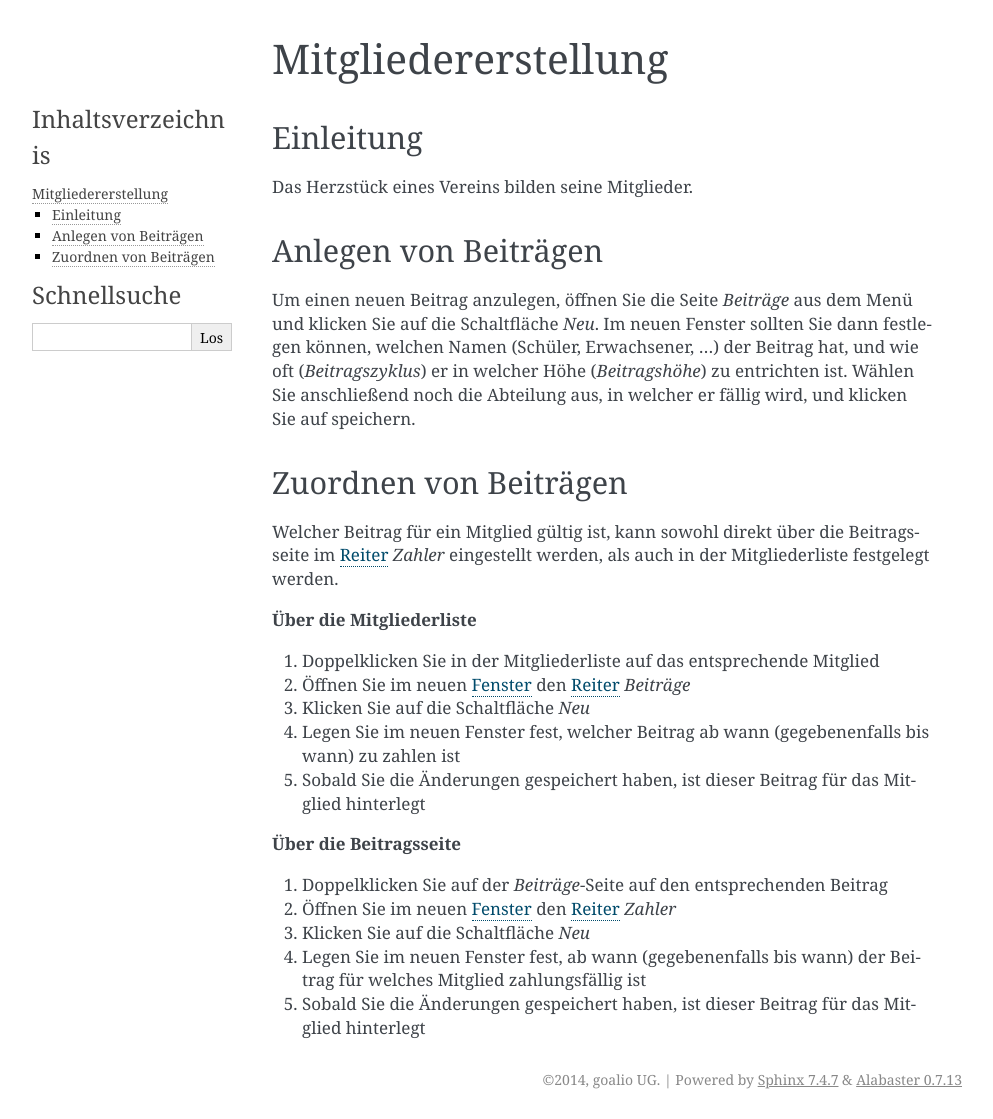
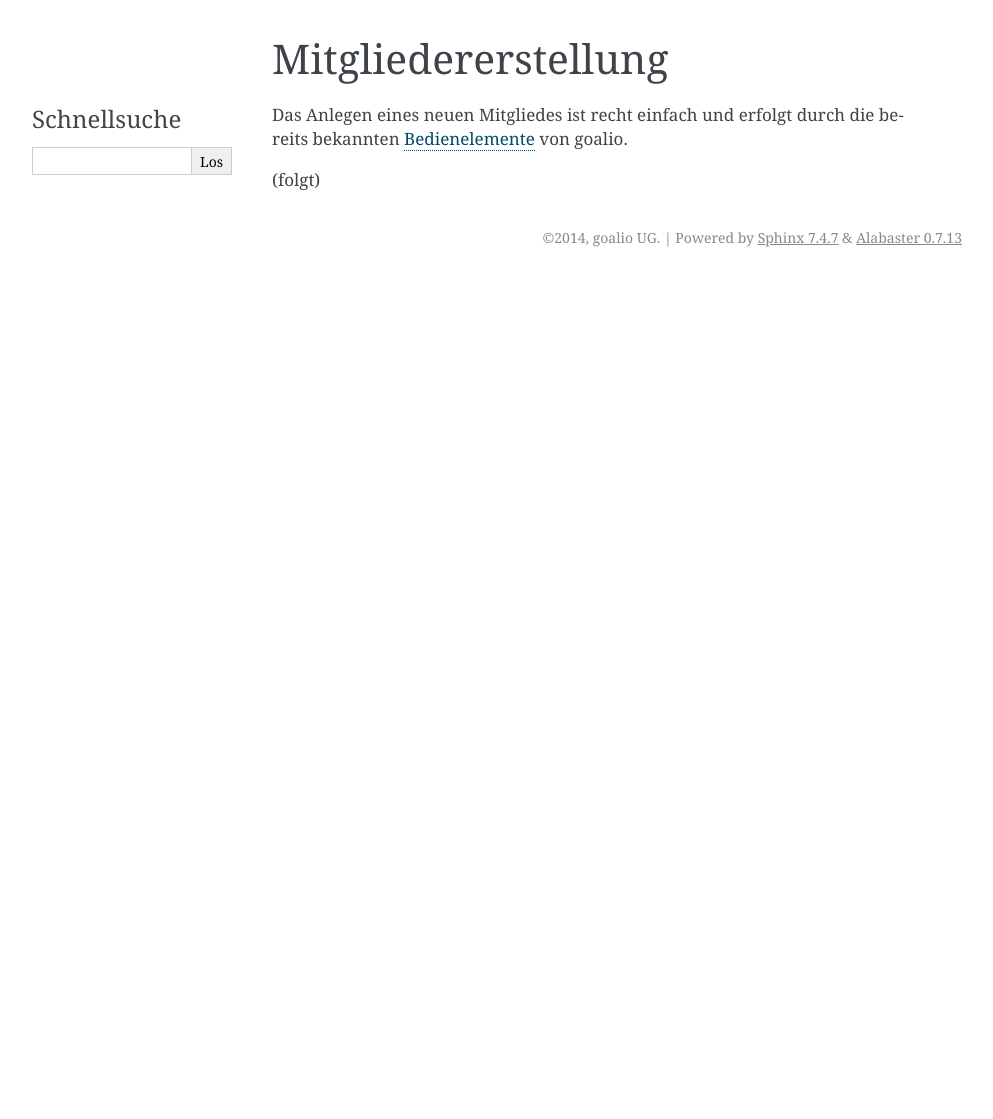
Before and after one commit to goalio/docs, a Sphinx documentation site: the page built from docs/module/mitglieder/erstellen.rst, in a window 1280 px wide. Shown: the whole page, without its empty margins (148-1141 px from the left). Built offline with Sphinx 7.4.7, drawn with Linux system fonts in a browser that asks for light colours; formulas are drawn with MathJax 3; pages that are not in the unit, such as notebooks, are missing from menus; after the commit the page ends 900 px from its top, so only the background shows below that.

Commit message:
Update erstellen.rst

```diff
--- a/docs/module/mitglieder/erstellen.rst
+++ b/docs/module/mitglieder/erstellen.rst
@@ -1,46 +1,9 @@
 Mitgliedererstellung
 ====================
 
-Einleitung
-----------
+Das Anlegen eines neuen Mitgliedes ist recht einfach und erfolgt durch die bereits bekannten Bedienelemente_ von goalio.
 
-Das Herzstück eines Vereins bilden seine Mitglieder.
-
-Anlegen von Beiträgen
----------------------
-
-Um einen neuen Beitrag anzulegen, öffnen Sie die Seite *Beiträge* aus dem Menü und klicken Sie auf die Schaltfläche *Neu*. Im neuen Fenster sollten Sie dann festlegen können, welchen Namen (Schüler, Erwachsener, ...) der Beitrag hat, und wie oft (*Beitragszyklus*) er in welcher Höhe (*Beitragshöhe*) zu entrichten ist. Wählen Sie anschließend noch die Abteilung aus, in welcher er fällig wird, und klicken Sie auf speichern.
+(folgt)
 
 
-Zuordnen von Beiträgen
-----------------------
-
-Welcher Beitrag für ein Mitglied gültig ist, kann sowohl direkt über die Beitragsseite im Reiter_ *Zahler* eingestellt werden, als auch in der Mitgliederliste festgelegt werden.
-
-**Über die Mitgliederliste**
-
-1. Doppelklicken Sie in der Mitgliederliste auf das entsprechende Mitglied
-
-2. Öffnen Sie im neuen Fenster_ den Reiter_ *Beiträge*
-
-3. Klicken Sie auf die Schaltfläche *Neu*
-
-4. Legen Sie im neuen Fenster fest, welcher Beitrag ab wann (gegebenenfalls bis wann) zu zahlen ist
-
-5. Sobald Sie die Änderungen gespeichert haben, ist dieser Beitrag für das Mitglied hinterlegt
-
-
-**Über die Beitragsseite**
-
-1. Doppelklicken Sie auf der *Beiträge*-Seite auf den entsprechenden Beitrag
-
-2. Öffnen Sie im neuen Fenster_ den Reiter_ *Zahler*
-
-3. Klicken Sie auf die Schaltfläche *Neu*
-
-4. Legen Sie im neuen Fenster fest, ab wann (gegebenenfalls bis wann) der Beitrag für welches Mitglied zahlungsfällig ist
-
-5. Sobald Sie die Änderungen gespeichert haben, ist dieser Beitrag für das Mitglied hinterlegt
-
-.. _Fenster: /de/latest/erste-schritte/benutzeroberflaeche.html
-.. _Reiter: /de/latest/erste-schritte/benutzeroberflaeche.html
+.. _Bedienelemente: /de/latest/erste-schritte/benutzeroberflaeche.html
```
